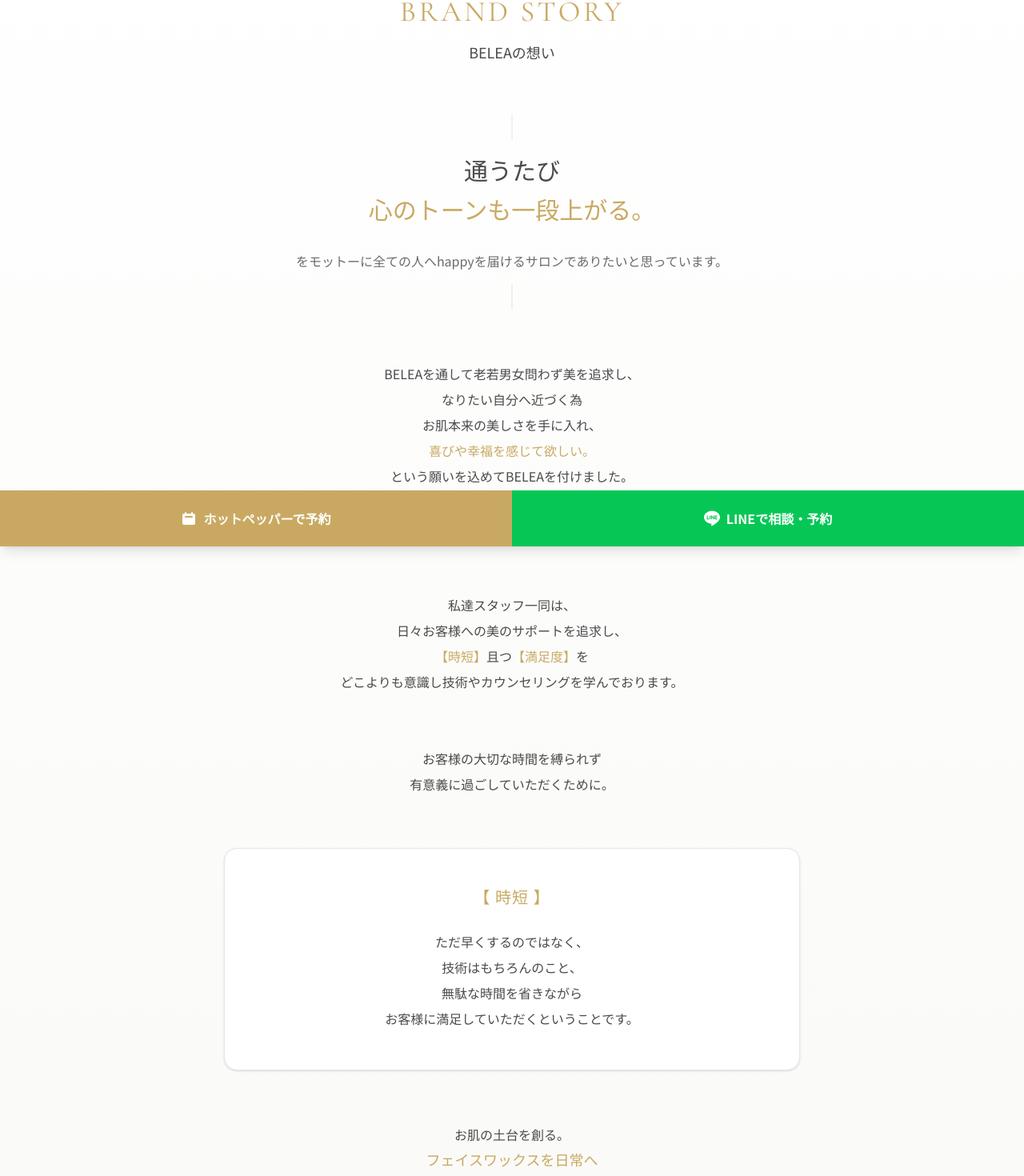
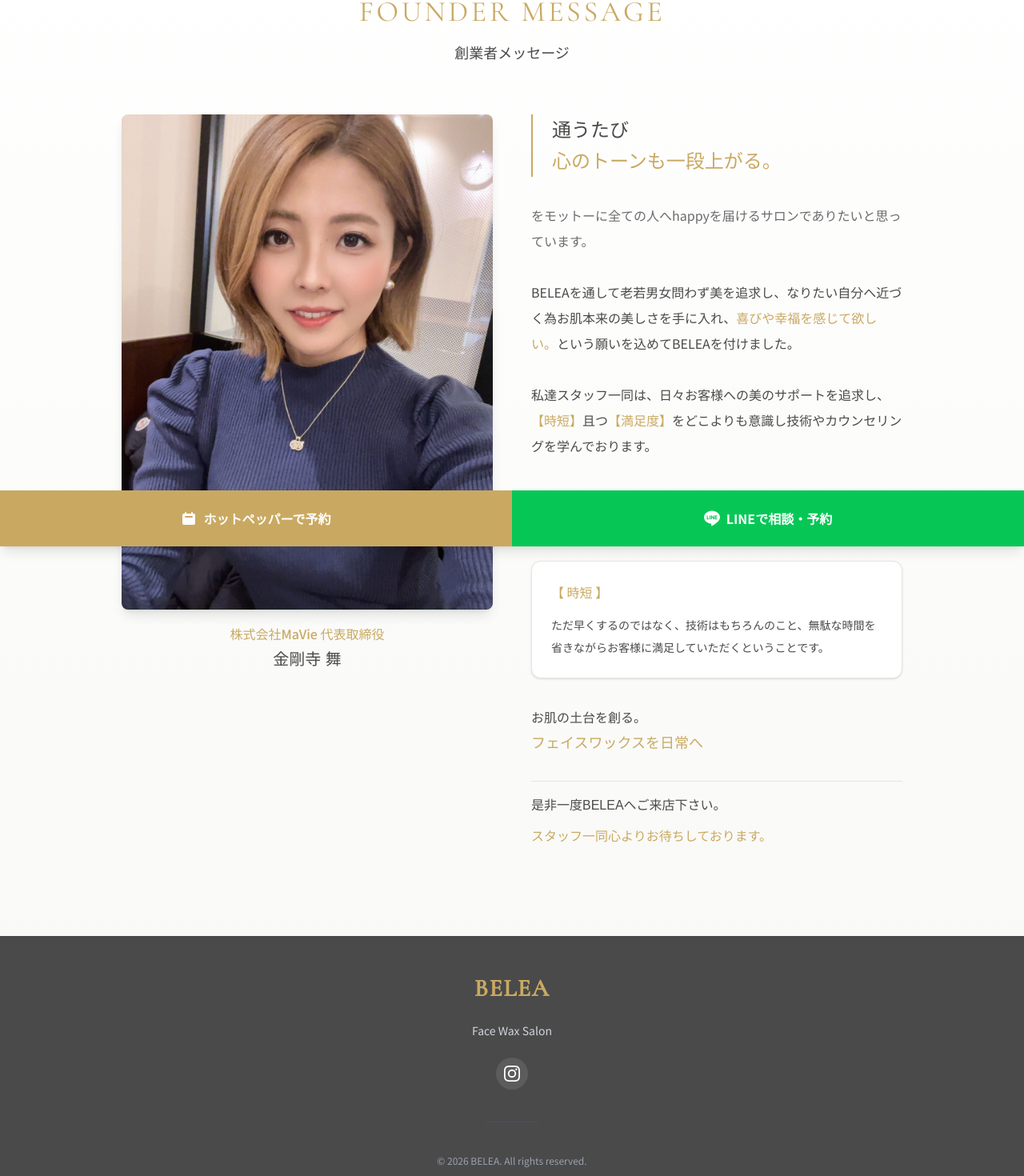
Before and after one commit to tomoking11423-del/belea-website, a Next.js app: page /concept in a window 1280 px wide. Shown: the part 187-1657 px from the top of the page at 80% size. Built offline with nearby package versions, Linux system fonts and the light colour scheme.

Commit message:
BELEAの想いページを創業者メッセージにリニューアル

```diff
--- a/src/app/concept/page.tsx
+++ b/src/app/concept/page.tsx
@@ -8,8 +8,8 @@
 const LINE_URL = "https://lin.ee/DXNpijD";
 
 export const metadata: Metadata = {
-  title: "BELEAの想い | フェイスワックス専門店 BELEA",
-  description: "通うたび、心のトーンも一段上がる。全ての人へhappyを届けるサロン、BELEAの想いをご紹介します。",
+  title: "創業者メッセージ | フェイスワックス専門店 BELEA",
+  description: "通うたび、心のトーンも一段上がる。全ての人へhappyを届けるサロン、BELEA創業者からのメッセージをご紹介します。",
 };
 
 export default function ConceptPage() {
--- a/src/components/sections/BrandStory.tsx
+++ b/src/components/sections/BrandStory.tsx
@@ -3,6 +3,7 @@
 import { motion } from "framer-motion";
 import { useInView } from "framer-motion";
 import { useRef } from "react";
+import Image from "next/image";
 
 export default function BrandStory() {
   const ref = useRef(null);
@@ -10,7 +11,7 @@
 
   return (
     <section className="py-20 md:py-28 bg-gradient-to-b from-white to-[#F9F9F7]">
-      <div className="max-w-3xl mx-auto px-4 sm:px-6" ref={ref}>
+      <div className="max-w-5xl mx-auto px-4 sm:px-6" ref={ref}>
 
         {/* Title */}
         <motion.div
@@ -23,151 +24,102 @@
             className="text-3xl md:text-4xl text-[#C9A962] tracking-widest mb-4"
             style={{ fontFamily: "var(--font-cormorant), serif" }}
           >
-            BRAND STORY
+            FOUNDER MESSAGE
           </h1>
-          <p className="text-lg text-[#4A4A4A]">BELEAの想い</p>
+          <p className="text-lg text-[#4A4A4A]">創業者メッセージ</p>
         </motion.div>
 
-        {/* Motto - Main Visual */}
+        {/* Founder Section - Image Left, Text Right */}
         <motion.div
           initial={{ opacity: 0, y: 30 }}
           animate={isInView ? { opacity: 1, y: 0 } : {}}
           transition={{ duration: 0.6, delay: 0.2 }}
-          className="text-center mb-16"
+          className="grid md:grid-cols-2 gap-8 md:gap-12 items-start"
         >
-          <div className="relative py-12">
-            <div className="absolute top-0 left-1/2 -translate-x-1/2 w-px h-8 bg-[#C9A962]/30"></div>
+          {/* Founder Image */}
+          <div className="relative">
+            <div className="aspect-[3/4] relative rounded-lg overflow-hidden shadow-lg">
+              <Image
+                src="/images/about/founder.jpg"
+                alt="BELEA 創業者 金剛寺舞"
+                fill
+                className="object-cover"
+                sizes="(max-width: 768px) 100vw, 50vw"
+              />
+            </div>
+            <div className="mt-4 text-center">
+              <p className="text-[#C9A962] font-medium">株式会社MaVie 代表取締役</p>
               <p
-              className="text-2xl md:text-3xl text-[#4A4A4A] leading-relaxed mb-6"
+                className="text-xl text-[#4A4A4A] mt-1"
+                style={{ fontFamily: "var(--font-noto-serif-jp), serif" }}
+              >
+                金剛寺 舞
+              </p>
+            </div>
+          </div>
+
+          {/* Message Content */}
+          <div className="space-y-8">
+            {/* Motto */}
+            <div className="border-l-2 border-[#C9A962] pl-6">
+              <p
+                className="text-xl md:text-2xl text-[#4A4A4A] leading-relaxed"
                 style={{ fontFamily: "var(--font-noto-serif-jp), serif" }}
               >
                 通うたび
                 <br />
                 <span className="text-[#C9A962]">心のトーンも一段上がる。</span>
               </p>
-            <p className="text-[#6B6B6B] leading-relaxed">
+            </div>
+
+            <p className="text-[#6B6B6B] leading-loose">
               をモットーに全ての人へhappyを届けるサロンでありたいと思っています。
             </p>
-            <div className="absolute bottom-0 left-1/2 -translate-x-1/2 w-px h-8 bg-[#C9A962]/30"></div>
-          </div>
-        </motion.div>
 
-        {/* Brand Name Story */}
-        <motion.div
-          initial={{ opacity: 0, y: 30 }}
-          animate={isInView ? { opacity: 1, y: 0 } : {}}
-          transition={{ duration: 0.6, delay: 0.3 }}
-          className="mb-16"
-        >
-          <p className="text-[#4A4A4A] leading-loose text-center">
-            BELEAを通して老若男女問わず美を追求し、
-            <br />
-            なりたい自分へ近づく為
-            <br />
-            お肌本来の美しさを手に入れ、
-            <br />
+            <p className="text-[#4A4A4A] leading-loose">
+              BELEAを通して老若男女問わず美を追求し、なりたい自分へ近づく為お肌本来の美しさを手に入れ、
               <span className="text-[#C9A962] font-medium">喜びや幸福を感じて欲しい。</span>
-            <br />
               という願いを込めてBELEAを付けました。
             </p>
-        </motion.div>
 
-        {/* Divider */}
-        <motion.div
-          initial={{ opacity: 0 }}
-          animate={isInView ? { opacity: 1 } : {}}
-          transition={{ duration: 0.6, delay: 0.35 }}
-          className="flex justify-center mb-16"
-        >
-          <div className="w-16 h-px bg-[#C9A962]"></div>
-        </motion.div>
+            <p className="text-[#4A4A4A] leading-loose">
+              私達スタッフ一同は、日々お客様への美のサポートを追求し、
+              <span className="text-[#C9A962] font-medium">【時短】</span>且つ
+              <span className="text-[#C9A962] font-medium">【満足度】</span>
+              をどこよりも意識し技術やカウンセリングを学んでおります。
+            </p>
 
-        {/* Staff Commitment */}
-        <motion.div
-          initial={{ opacity: 0, y: 30 }}
-          animate={isInView ? { opacity: 1, y: 0 } : {}}
-          transition={{ duration: 0.6, delay: 0.4 }}
-          className="mb-16"
-        >
-          <p className="text-[#4A4A4A] leading-loose text-center">
-            私達スタッフ一同は、
-            <br />
-            日々お客様への美のサポートを追求し、
-            <br />
-            <span className="text-[#C9A962] font-medium">【時短】</span>且つ<span className="text-[#C9A962] font-medium">【満足度】</span>を
-            <br />
-            どこよりも意識し技術やカウンセリングを学んでおります。
+            <p className="text-[#4A4A4A] leading-loose">
+              お客様の大切な時間を縛られず有意義に過ごしていただくために。
             </p>
-        </motion.div>
-
-        {/* Customer Time */}
-        <motion.div
-          initial={{ opacity: 0, y: 30 }}
-          animate={isInView ? { opacity: 1, y: 0 } : {}}
-          transition={{ duration: 0.6, delay: 0.45 }}
-          className="mb-16"
-        >
-          <p className="text-[#4A4A4A] leading-loose text-center">
-            お客様の大切な時間を縛られず
-            <br />
-            有意義に過ごしていただくために。
-          </p>
-        </motion.div>
 
             {/* Time Efficiency Box */}
-        <motion.div
-          initial={{ opacity: 0, y: 30 }}
-          animate={isInView ? { opacity: 1, y: 0 } : {}}
-          transition={{ duration: 0.6, delay: 0.5 }}
-          className="bg-white rounded-2xl p-8 md:p-12 shadow-sm border border-[#E8E6E3] mb-16"
-        >
-          <h3
-            className="text-xl text-[#C9A962] text-center mb-6 tracking-wider"
-            style={{ fontFamily: "var(--font-cormorant), serif" }}
-          >
-            【 時短 】
-          </h3>
-          <p className="text-[#4A4A4A] leading-loose text-center">
-            ただ早くするのではなく、
-            <br />
-            技術はもちろんのこと、
-            <br />
-            無駄な時間を省きながら
-            <br />
-            お客様に満足していただくということです。
+            <div className="bg-white rounded-xl p-6 shadow-sm border border-[#E8E6E3]">
+              <h3 className="text-[#C9A962] font-medium mb-3">【 時短 】</h3>
+              <p className="text-[#4A4A4A] leading-loose text-sm">
+                ただ早くするのではなく、技術はもちろんのこと、無駄な時間を省きながらお客様に満足していただくということです。
               </p>
-        </motion.div>
+            </div>
 
-        {/* Face Wax Message */}
-        <motion.div
-          initial={{ opacity: 0, y: 30 }}
-          animate={isInView ? { opacity: 1, y: 0 } : {}}
-          transition={{ duration: 0.6, delay: 0.55 }}
-          className="mb-16"
-        >
-          <p className="text-[#4A4A4A] leading-loose text-center">
+            <p className="text-[#4A4A4A] leading-loose">
               お肌の土台を創る。
               <br />
               <span className="text-[#C9A962] font-medium text-lg">フェイスワックスを日常へ</span>
             </p>
-        </motion.div>
 
-        {/* Closing Message */}
-        <motion.div
-          initial={{ opacity: 0, y: 30 }}
-          animate={isInView ? { opacity: 1, y: 0 } : {}}
-          transition={{ duration: 0.6, delay: 0.6 }}
-          className="text-center"
-        >
+            {/* Closing */}
+            <div className="pt-4 border-t border-[#E8E6E3]">
               <p
-            className="text-lg text-[#4A4A4A] mb-4"
+                className="text-[#4A4A4A]"
                 style={{ fontFamily: "var(--font-noto-serif-jp), serif" }}
               >
                 是非一度BELEAへご来店下さい。
               </p>
-          <p className="text-[#C9A962] font-medium">
+              <p className="text-[#C9A962] font-medium mt-2">
                 スタッフ一同心よりお待ちしております。
               </p>
+            </div>
+          </div>
         </motion.div>
 
       </div>
```
Also changed, not shown: public/images/about/founder.jpg (added). Lines whose indentation alone changed are shown as unchanged.
